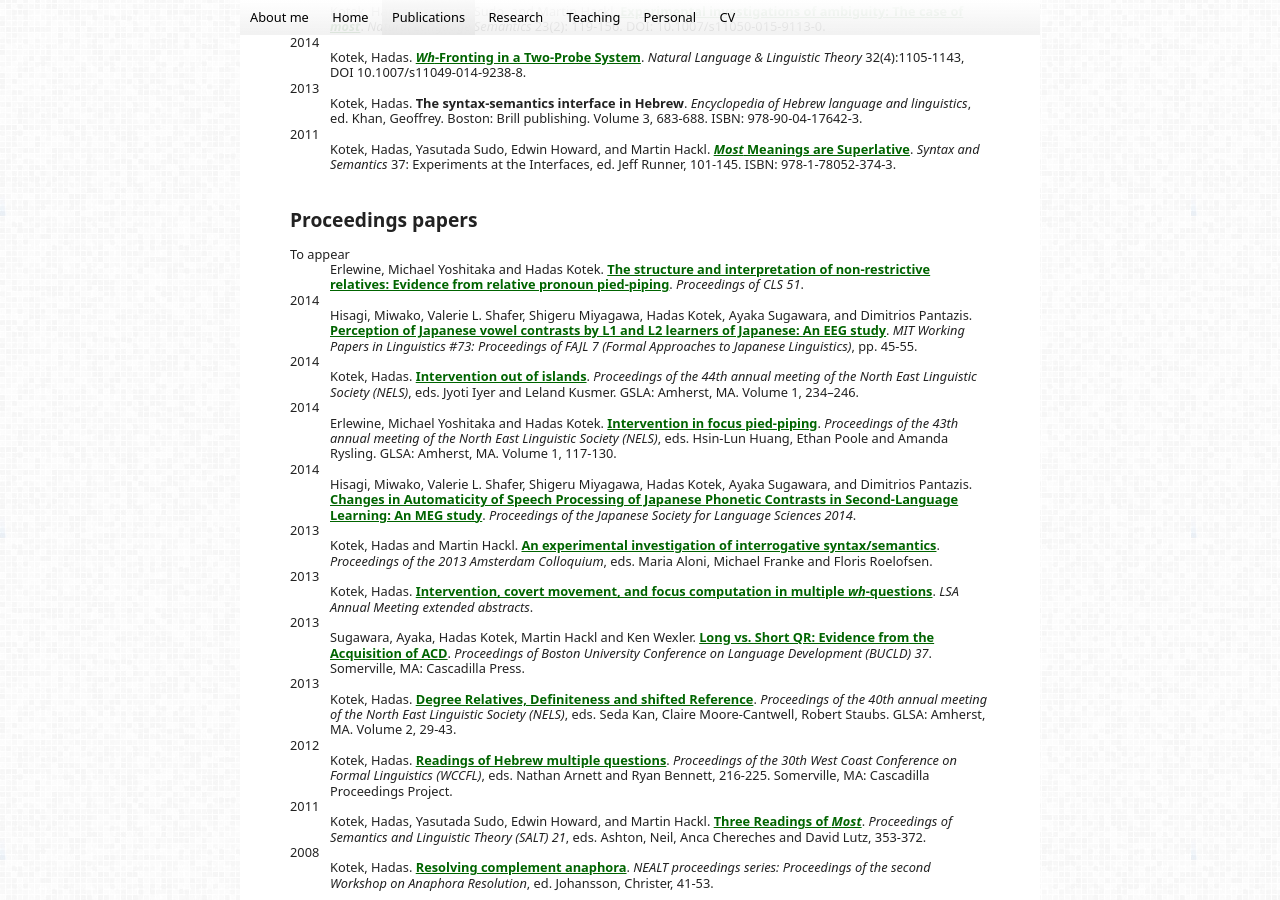
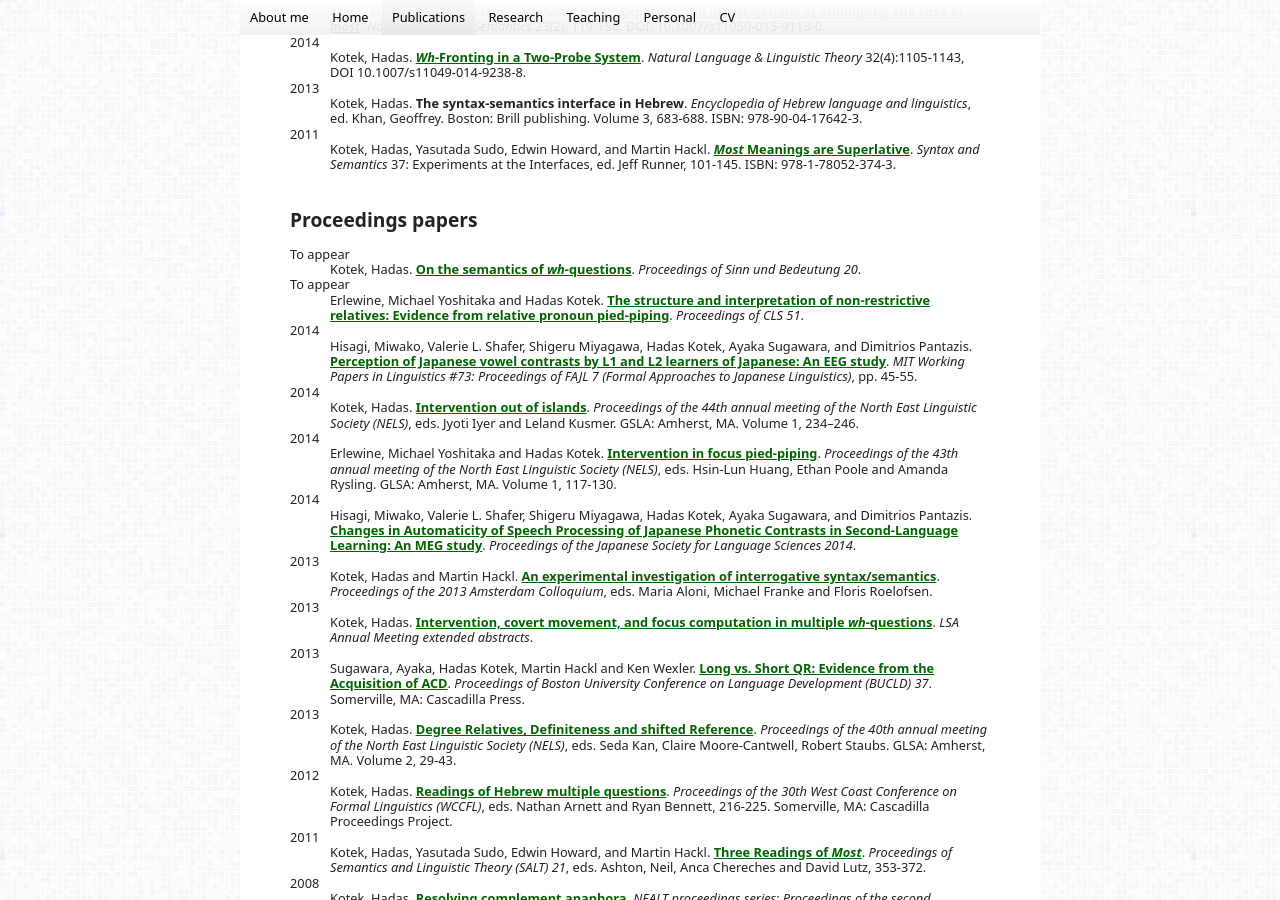
Before and after one commit to hkotek/hkotek.com, a Jekyll site: the page built from publications.md, in a window 1280 px wide and 900 px high, scrolled down 428 px. Built offline with Jekyll 4.4.1, drawn with Linux system fonts in a browser that asks for light colours.

Commit message:
update SuB-wh paper

```diff
--- a/publications.md
+++ b/publications.md
@@ -35,6 +35,9 @@ to appear
 
 Proceedings papers
 ------------------
+
+To appear
+: Kotek, Hadas. [**On the semantics of *wh*-questions**](SuB-wh-paper.pdf). *Proceedings of Sinn und Bedeutung 20*.
 
 To appear
 : Erlewine, Michael Yoshitaka and Hadas Kotek. [**The structure and interpretation of non-restrictive relatives: Evidence from relative pronoun pied-piping**](Erlewine_Kotek-cls51.pdf). *Proceedings of CLS 51*.
```
Also changed, not shown: index.md (+2 -0 lines), research.md (+3 -0 lines), 1 other file.
